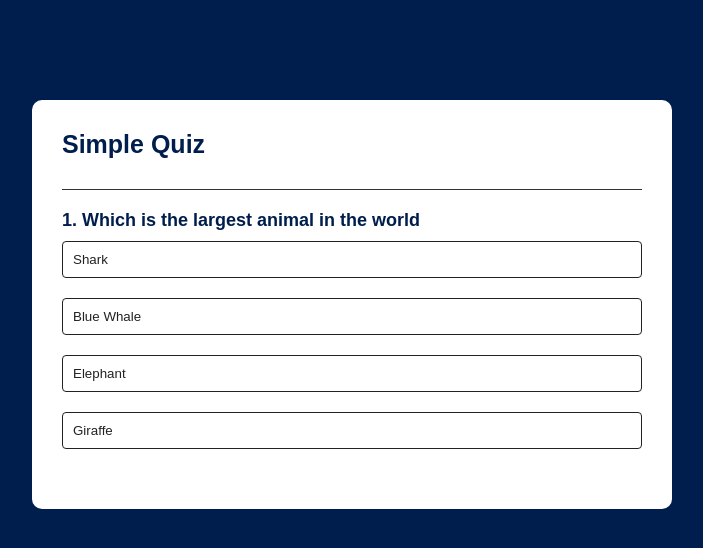
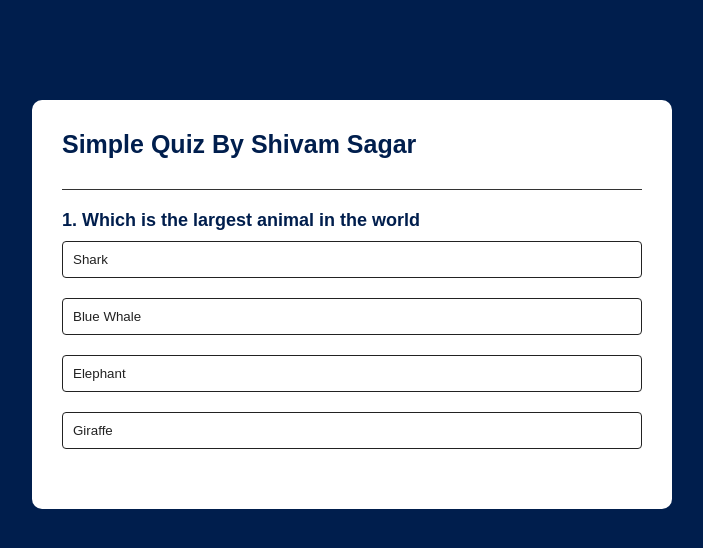
Before and after one commit to realshivamsagar/quiz-website, a plain HTML site: page index.html in a window 1280 px wide. Shown: the whole page, without its empty margins (288-991 px from the left). Drawn offline with Linux system fonts and the light colour scheme.

Commit message:
Update index.html

```diff
--- a/index.html
+++ b/index.html
@@ -10,7 +10,7 @@
 
 <body>
     <div class="app">
-        <h1>Simple Quiz</h1>
+        <h1>Simple Quiz By Shivam Sagar</h1>
         <div class="quiz">
             <h2 id="question">Question goes here</h2>
             <div id="answer-buttons">
```
